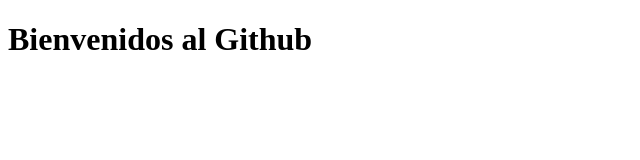
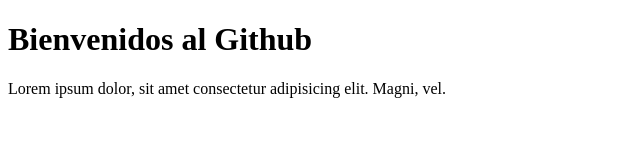
Before and after one commit to Dai-Cabrera/Github-practica, a plain HTML site: page index.html in a window 1280 px wide. Shown: the whole page, without its empty margins (0-640 px from the left). Drawn offline with Linux system fonts and the light colour scheme.

Commit message:
agregue un parrafo

```diff
--- a/index.html
+++ b/index.html
@@ -8,5 +8,6 @@
 </head>
 <body>
     <h1>Bienvenidos al Github</h1>
+    <p>Lorem ipsum dolor, sit amet consectetur adipisicing elit. Magni, vel.</p>
 </body>
 </html>
```
